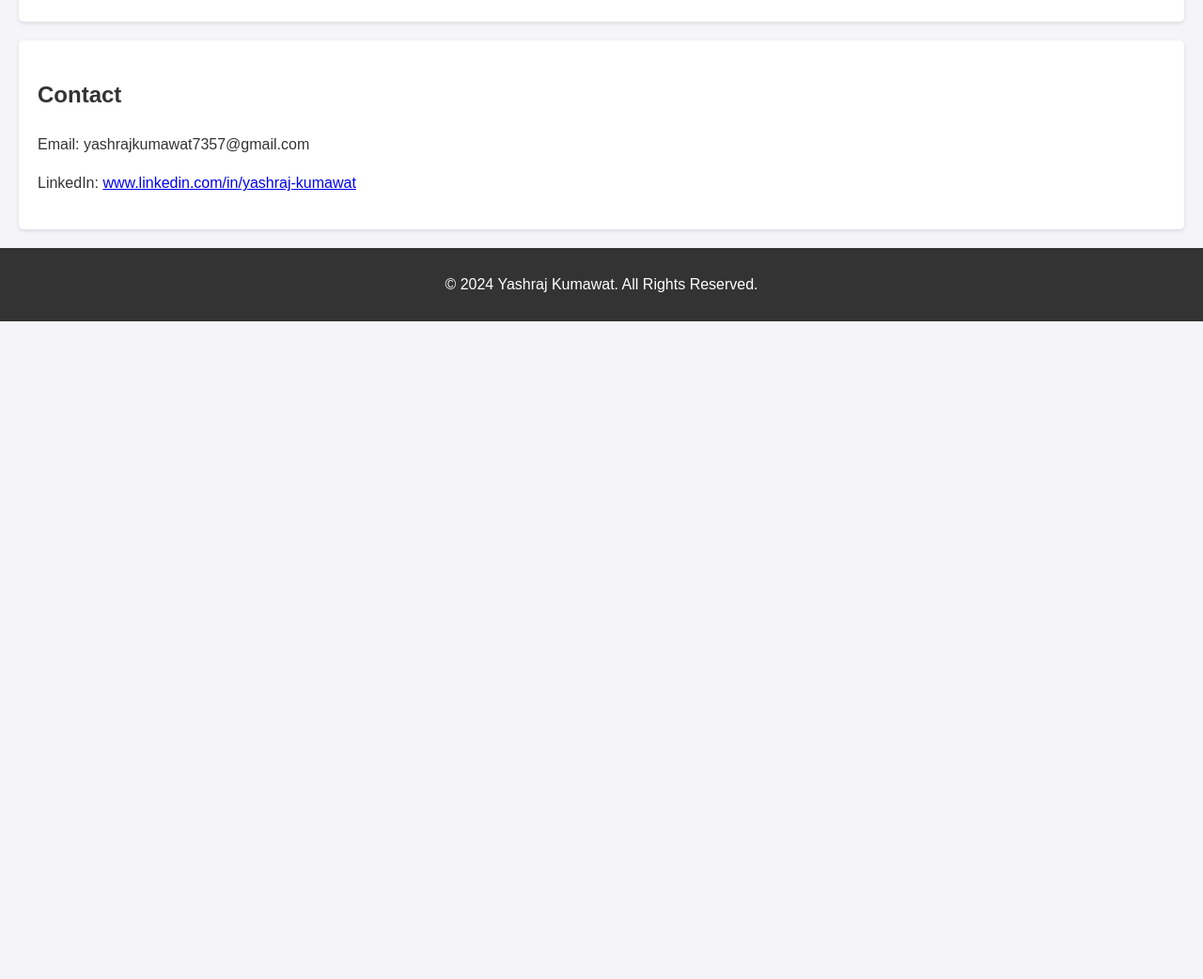
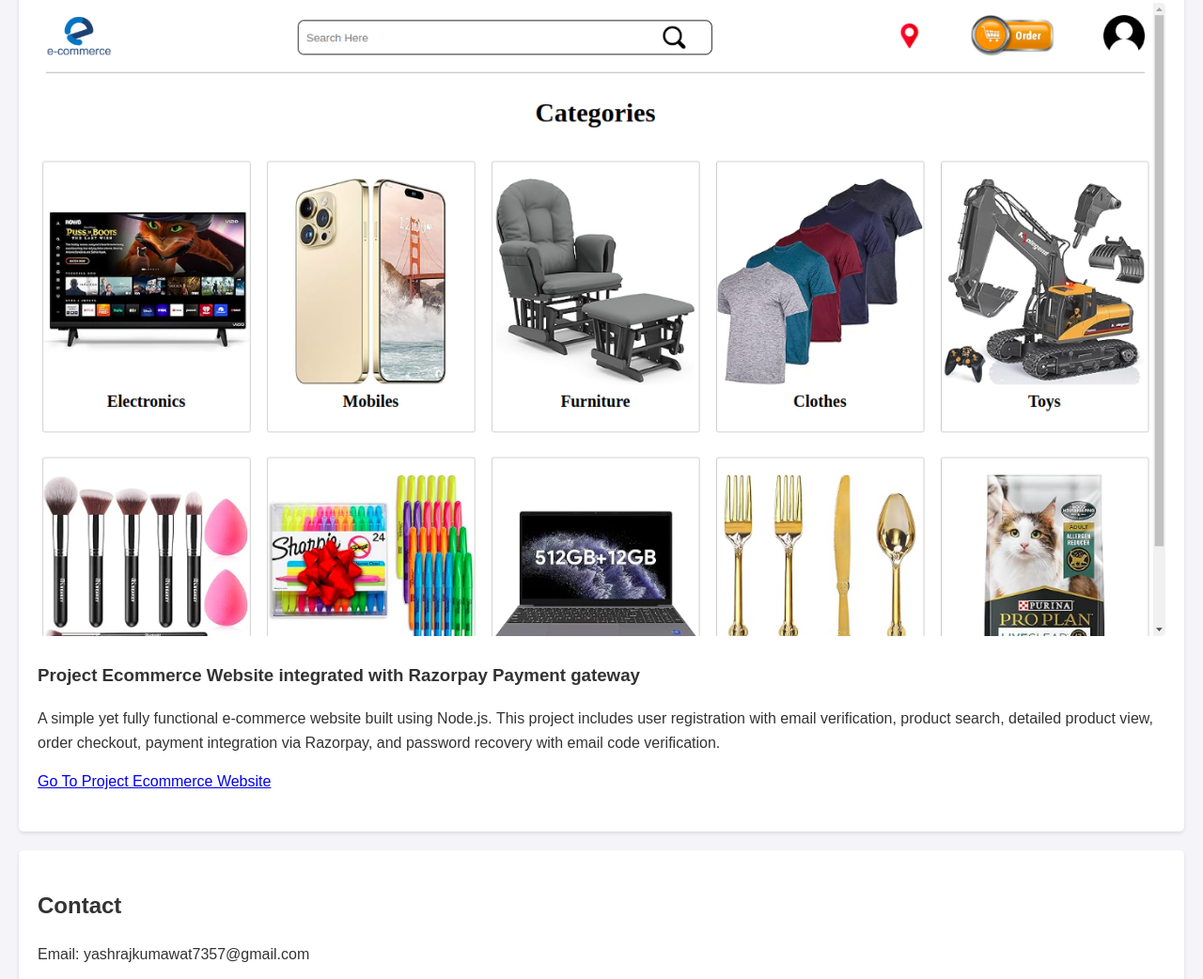
Before and after one commit to yashraj-kumawat-14/portfolio, a plain HTML site: page index.html in a window 1280 px wide. Shown: the part 2219-3261 px from the top of the page at 94% size. Before the commit the page ends 2561 px from the top, so only its background shows below. Drawn offline with Linux system fonts and the light colour scheme.

Commit message:
Update index.html

```diff
--- a/index.html
+++ b/index.html
@@ -39,6 +39,12 @@
             <p>It is basic text editor developed using in ElectronJs for opening, editing & saving text files.</p>
             <a href="https://github.com/yashraj-kumawat-14/Text-Editor">Go To Project Text-Editor</a>
         </div>
+        <div class="project">
+            <img src="projects/project3.png" alt="Project 3">
+            <h3>Project Ecommerce Website integrated with Razorpay Payment gateway</h3>
+            <p>A simple yet fully functional e-commerce website built using Node.js. This project includes user registration with email verification, product search, detailed product view, order checkout, payment integration via Razorpay, and password recovery with email code verification.</p>
+            <a href="https://github.com/yashraj-kumawat-14/Ecommerce">Go To Project Ecommerce Website</a>
+        </div>
     </section>
     <section id="contact">
         <h2>Contact</h2>
```
